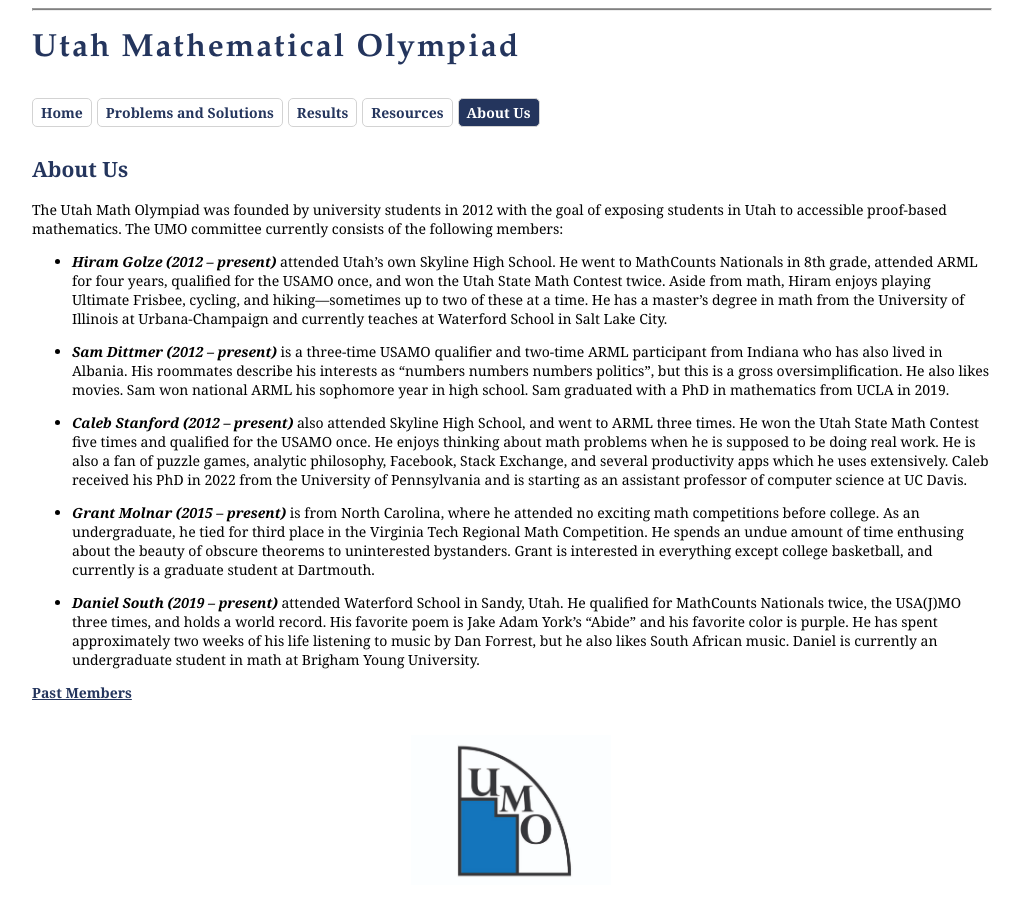
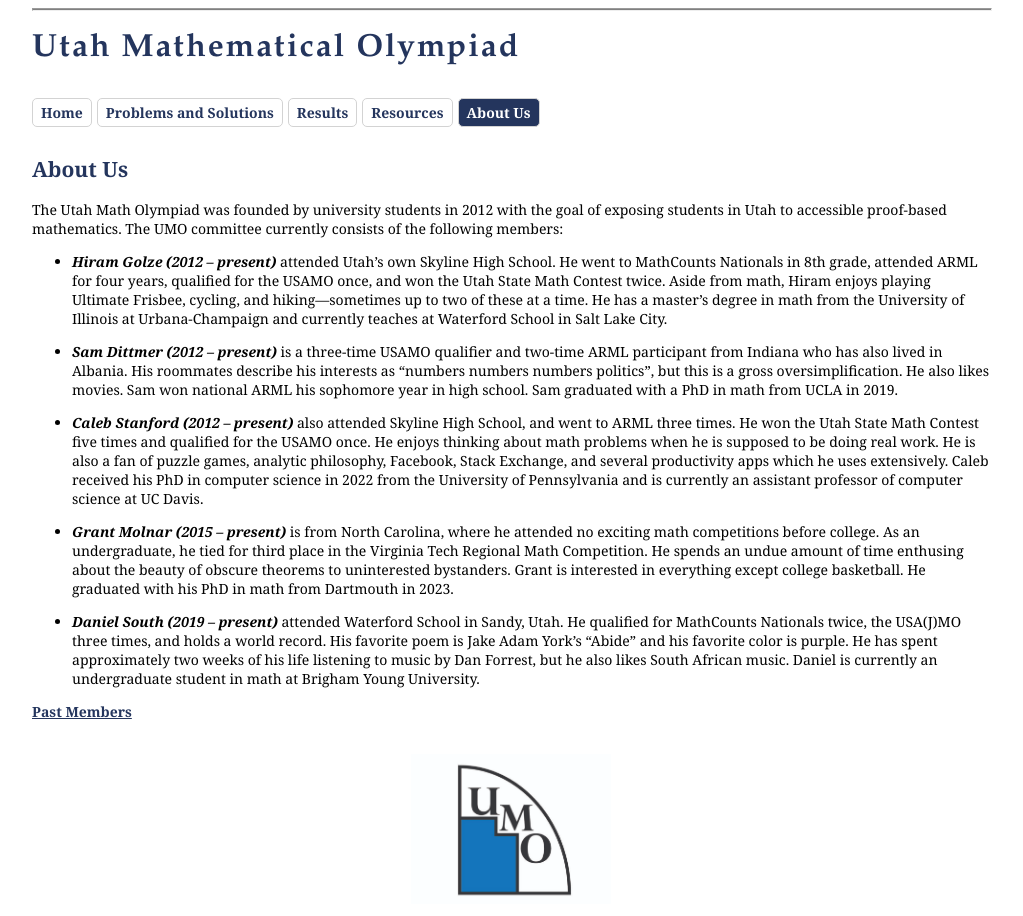
Before and after one commit to hbgolze/hbgolze.github.io, a Jekyll site: the page built from about/index.md, in a window 1280 px wide. Shown: the whole page, without its empty margins (26-1049 px from the left). Built offline with Jekyll 4.4.1, drawn with Linux system fonts in a browser that asks for light colours.

Commit message:
upd Grant bio

```diff
--- a/about/index.md
+++ b/about/index.md
@@ -9,11 +9,11 @@ The Utah Math Olympiad was founded by university students in 2012 with the goal
 
 - ***Hiram Golze (2012 -- present)*** attended Utah's own Skyline High School. He went to MathCounts Nationals in 8th grade, attended ARML for four years, qualified for the USAMO once, and won the Utah State Math Contest twice. Aside from math, Hiram enjoys playing Ultimate Frisbee, cycling, and hiking—sometimes up to two of these at a time. He has a master's degree in math from the University of Illinois at Urbana-Champaign and currently teaches at Waterford School in Salt Lake City.
 
-- ***Sam Dittmer (2012 -- present)*** is a three-time USAMO qualifier and two-time ARML participant from Indiana who has also lived in Albania. His roommates describe his interests as "numbers numbers numbers politics", but this is a gross oversimplification. He also likes movies. Sam won national ARML his sophomore year in high school. Sam graduated with a PhD in mathematics from UCLA in 2019.
+- ***Sam Dittmer (2012 -- present)*** is a three-time USAMO qualifier and two-time ARML participant from Indiana who has also lived in Albania. His roommates describe his interests as "numbers numbers numbers politics", but this is a gross oversimplification. He also likes movies. Sam won national ARML his sophomore year in high school. Sam graduated with a PhD in math from UCLA in 2019.
 
-- ***Caleb Stanford (2012 -- present)*** also attended Skyline High School, and went to ARML three times. He won the Utah State Math Contest five times and qualified for the USAMO once. He enjoys thinking about math problems when he is supposed to be doing real work. He is also a fan of puzzle games, analytic philosophy, Facebook, Stack Exchange, and several productivity apps which he uses extensively. Caleb received his PhD in 2022 from the University of Pennsylvania and is starting as an assistant professor of computer science at UC Davis.
+- ***Caleb Stanford (2012 -- present)*** also attended Skyline High School, and went to ARML three times. He won the Utah State Math Contest five times and qualified for the USAMO once. He enjoys thinking about math problems when he is supposed to be doing real work. He is also a fan of puzzle games, analytic philosophy, Facebook, Stack Exchange, and several productivity apps which he uses extensively. Caleb received his PhD in computer science in 2022 from the University of Pennsylvania and is currently an assistant professor of computer science at UC Davis.
 
-- ***Grant Molnar (2015 -- present)*** is from North Carolina, where he attended no exciting math competitions before college. As an undergraduate, he tied for third place in the Virginia Tech Regional Math Competition. He spends an undue amount of time enthusing about the beauty of obscure theorems to uninterested bystanders. Grant is interested in everything except college basketball, and currently is a graduate student at Dartmouth.
+- ***Grant Molnar (2015 -- present)*** is from North Carolina, where he attended no exciting math competitions before college. As an undergraduate, he tied for third place in the Virginia Tech Regional Math Competition. He spends an undue amount of time enthusing about the beauty of obscure theorems to uninterested bystanders. Grant is interested in everything except college basketball. He graduated with his PhD in math from Dartmouth in 2023.
 
 - ***Daniel South (2019 -- present)*** attended Waterford School in Sandy, Utah. He qualified for MathCounts Nationals twice, the USA(J)MO three times, and holds a world record. His favorite poem is Jake Adam York's "Abide" and his favorite color is purple. He has spent approximately two weeks of his life listening to music by Dan Forrest, but he also likes South African music. Daniel is currently an undergraduate student in math at Brigham Young University.
 
```
